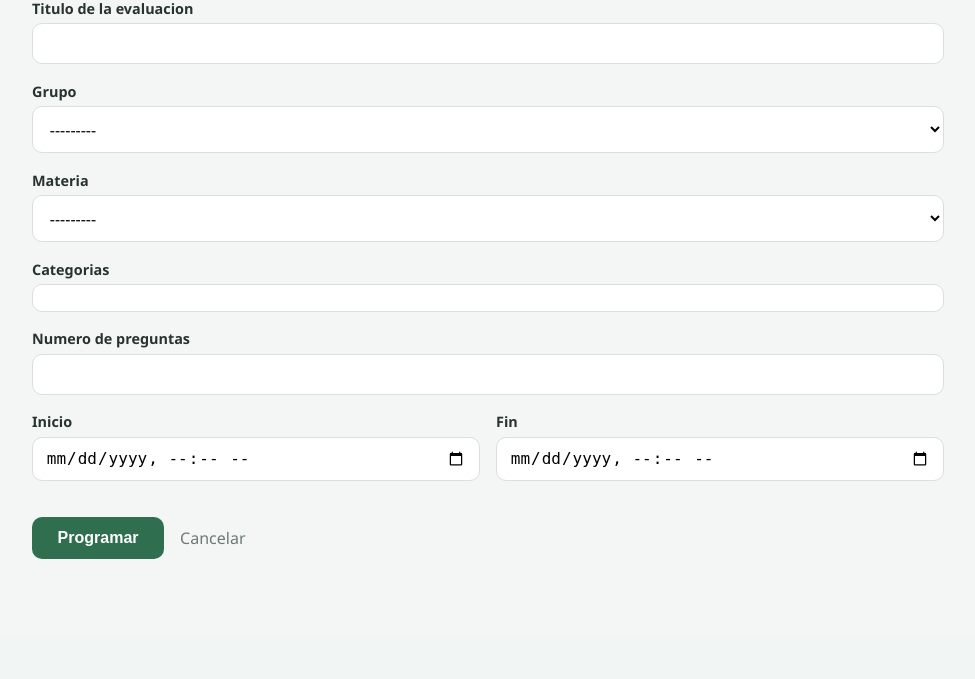
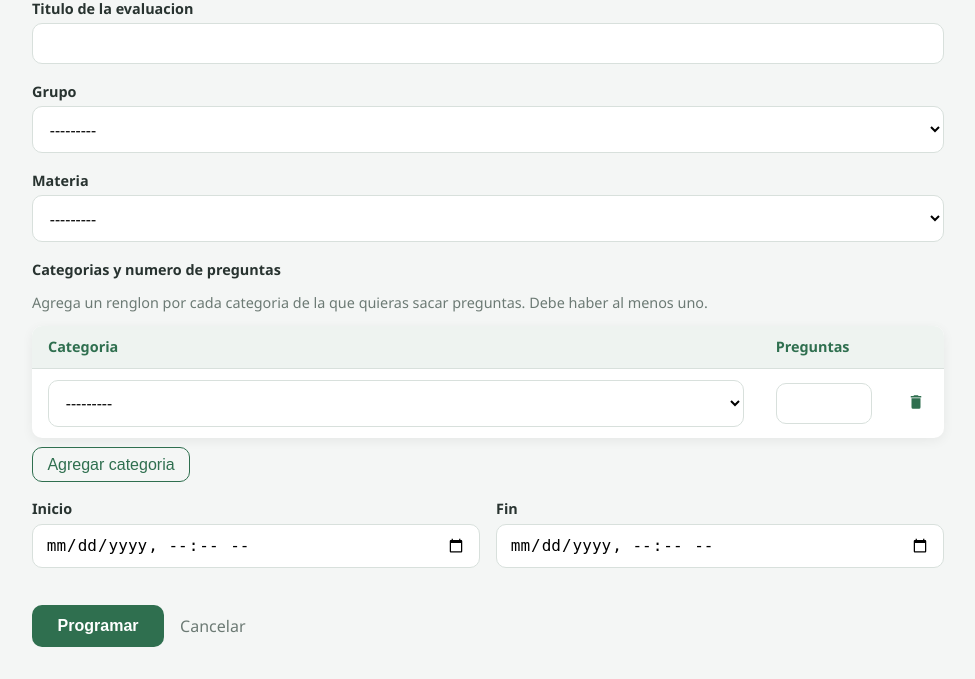
Before and after one commit to miguelmurillo17/edumetrica, a Django app: page /evaluaciones/nueva/ in a window 1280 px wide. Shown: the part 164-843 px from the top of the page, without its empty margins (152-1127 px from the left). Before the commit the page ends 723 px from the top, so only its background shows below. Run offline with Django 5.2, Linux system fonts and the light colour scheme; the visitor is signed in with stand-in values (Sample User, id 1); data that the repository does not hold is empty.

```diff
--- a/apps/evaluaciones/forms.py
+++ b/apps/evaluaciones/forms.py
@@ -1,10 +1,11 @@
-"""Formulario para que el profesor programe una evaluacion a un grupo."""
+"""Formularios para que el profesor programe una evaluacion a un grupo."""
 
 from django import forms
+from django.forms import inlineformset_factory, BaseInlineFormSet
 
 from apps.catalogo.models import Materia, Categoria, Pregunta
 
-from .models import Evaluacion
+from .models import Grupo, Evaluacion, CategoriaEvaluacion
 
 
 class EntradaFechaHora(forms.DateTimeInput):
@@ -16,38 +17,33 @@ class EntradaFechaHora(forms.DateTimeInput):
 
 
 class EvaluacionForm(forms.ModelForm):
-    """Recoge los datos de la evaluacion. Las preguntas se arman despues."""
+    """Recoge los datos generales. Las categorias van en su propia tabla."""
 
     class Meta:
         model = Evaluacion
-        fields = [
-            'titulo', 'grupo', 'materia', 'categorias',
-            'numero_preguntas', 'fecha_inicio', 'fecha_fin',
-        ]
+        fields = ['titulo', 'grupo', 'materia', 'fecha_inicio', 'fecha_fin']
         widgets = {
-            'categorias': forms.CheckboxSelectMultiple,
             'fecha_inicio': EntradaFechaHora,
             'fecha_fin': EntradaFechaHora,
         }
 
-    def __init__(self, *args, profesor=None, **kwargs):
+    def __init__(self, *args, usuario=None, **kwargs):
         super().__init__(*args, **kwargs)
 
         # El profesor solo puede programar a los grupos que tiene asignados.
-        if profesor is not None:
-            self.fields['grupo'].queryset = profesor.grupos_asignados.filter(activo=True)
+        # El superusuario, que no tiene grupos, puede hacerlo a cualquiera.
+        grupos = Grupo.objects.filter(activo=True)
+        if usuario is not None and usuario.es_profesor:
+            grupos = grupos.filter(profesores=usuario)
+        self.fields['grupo'].queryset = grupos
 
         self.fields['materia'].queryset = Materia.objects.filter(activa=True)
-        self.fields['categorias'].queryset = (
-            Categoria.objects.filter(activa=True).select_related('materia')
-        )
 
         # Los selectores de fecha entregan el dato en este formato.
         self.fields['fecha_inicio'].input_formats = ['%Y-%m-%dT%H:%M']
         self.fields['fecha_fin'].input_formats = ['%Y-%m-%dT%H:%M']
 
         self.fields['titulo'].label = 'Titulo de la evaluacion'
-        self.fields['numero_preguntas'].label = 'Numero de preguntas'
         self.fields['fecha_inicio'].label = 'Inicio'
         self.fields['fecha_fin'].label = 'Fin'
 
@@ -55,32 +51,93 @@ class EvaluacionForm(forms.ModelForm):
         datos = super().clean()
         inicio = datos.get('fecha_inicio')
         fin = datos.get('fecha_fin')
-        materia = datos.get('materia')
-        categorias = datos.get('categorias')
-        numero = datos.get('numero_preguntas')
 
         # La evaluacion no puede terminar antes de empezar.
         if inicio and fin and fin <= inicio:
             self.add_error('fecha_fin', 'La fecha de fin debe ser posterior a la de inicio.')
 
-        # Las categorias elegidas deben ser de la materia seleccionada.
-        if materia and categorias:
-            ajenas = [c for c in categorias if c.materia_id != materia.id]
-            if ajenas:
-                self.add_error(
-                    'categorias',
-                    'Todas las categorias deben pertenecer a la materia elegida.',
+        return datos
+
+
+class CategoriaEvaluacionForm(forms.ModelForm):
+    """Un renglon de la tabla: una categoria y cuantas preguntas se toman."""
+
+    class Meta:
+        model = CategoriaEvaluacion
+        fields = ['categoria', 'numero_preguntas']
+
+    def __init__(self, *args, **kwargs):
+        super().__init__(*args, **kwargs)
+        self.fields['categoria'].queryset = (
+            Categoria.objects.filter(activa=True).select_related('materia')
+        )
+        self.fields['numero_preguntas'].widget.attrs['min'] = 1
+
+
+class BaseCategoriasFormSet(BaseInlineFormSet):
+    """Valida los renglones de categorias de la evaluacion.
+
+    La materia se asigna desde la vista antes de validar, porque vive en el
+    otro formulario y hace falta para revisar que las categorias le toquen.
+    """
+
+    materia = None
+
+    def clean(self):
+        super().clean()
+        if any(self.errors):
+            return
+
+        renglones = []
+        for formulario in self.forms:
+            datos = formulario.cleaned_data
+            # Los renglones vacios o marcados para borrar no cuentan.
+            if not datos or datos.get('DELETE'):
+                continue
+            if datos.get('categoria') is None:
+                continue
+            renglones.append(datos)
+
+        if not renglones:
+            raise forms.ValidationError(
+                'Debes agregar al menos una categoria con su numero de preguntas.'
+            )
+
+        # Una misma categoria no se puede capturar dos veces.
+        elegidas = [datos['categoria'] for datos in renglones]
+        if len(elegidas) != len(set(elegidas)):
+            raise forms.ValidationError('Hay categorias repetidas en la tabla.')
+
+        for datos in renglones:
+            categoria = datos['categoria']
+            numero = datos.get('numero_preguntas')
+
+            # Todas las categorias deben ser de la materia elegida.
+            if self.materia is not None and categoria.materia_id != self.materia.id:
+                raise forms.ValidationError(
+                    f'La categoria {categoria.nombre} no pertenece a la materia elegida.'
                 )
 
-        # Debe haber suficientes preguntas para armar la evaluacion.
-        if categorias and numero:
-            disponibles = Pregunta.objects.filter(
-                activa=True, categoria__in=categorias
-            ).count()
-            if disponibles < numero:
-                self.add_error(
-                    'numero_preguntas',
-                    f'Solo hay {disponibles} preguntas disponibles en las categorias elegidas.',
+            if not numero or numero < 1:
+                raise forms.ValidationError(
+                    f'La categoria {categoria.nombre} debe pedir al menos una pregunta.'
                 )
 
-        return datos
+            # Debe haber preguntas suficientes en el banco.
+            disponibles = Pregunta.objects.filter(activa=True, categoria=categoria).count()
+            if disponibles < numero:
+                raise forms.ValidationError(
+                    f'La categoria {categoria.nombre} solo tiene {disponibles} '
+                    f'preguntas disponibles.'
+                )
+
+
+# Tabla de categorias que se captura junto con la evaluacion.
+CategoriaEvaluacionFormSet = inlineformset_factory(
+    Evaluacion,
+    CategoriaEvaluacion,
+    form=CategoriaEvaluacionForm,
+    formset=BaseCategoriasFormSet,
+    extra=1,
+    can_delete=True,
+)
--- a/apps/evaluaciones/views.py
+++ b/apps/evaluaciones/views.py
@@ -10,7 +10,7 @@ from apps.usuarios.decoradores import roles_permitidos
 from apps.catalogo.models import Pregunta
 
 from .models import Grupo, Evaluacion, IntentoEvaluacion
-from .forms import EvaluacionForm
+from .forms import EvaluacionForm, CategoriaEvaluacionFormSet
 
 
 @login_required
@@ -151,25 +151,42 @@ def finalizar_evaluacion(request, evaluacion_id):
 def crear_evaluacion(request):
     """Programa una evaluacion y arma el conjunto de preguntas al azar."""
     if request.method == 'POST':
-        formulario = EvaluacionForm(request.POST, profesor=request.user)
-        if formulario.is_valid():
+        formulario = EvaluacionForm(request.POST, usuario=request.user)
+        filas = CategoriaEvaluacionFormSet(request.POST)
+
+        # La materia vive en el otro formulario, pero la tabla la necesita
+        # para revisar que las categorias capturadas le correspondan.
+        formulario_valido = formulario.is_valid()
+        filas.materia = formulario.cleaned_data.get('materia') if formulario_valido else None
+
+        if formulario_valido and filas.is_valid():
             evaluacion = formulario.save(commit=False)
             evaluacion.profesor = request.user
             evaluacion.save()
-            # Guarda las categorias elegidas en el formulario.
-            formulario.save_m2m()
 
-            # Se eligen al azar las preguntas entre las categorias elegidas.
-            preguntas = list(
-                Pregunta.objects
-                .filter(activa=True, categoria__in=evaluacion.categorias.all())
-                .order_by('?')[:evaluacion.numero_preguntas]
-            )
+            # Guarda los renglones de categorias con su numero de preguntas.
+            filas.instance = evaluacion
+            filas.save()
+
+            # Por cada categoria se toman al azar las preguntas que pidio.
+            preguntas = []
+            for fila in evaluacion.categorias_elegidas.all():
+                preguntas += list(
+                    Pregunta.objects
+                    .filter(activa=True, categoria=fila.categoria)
+                    .order_by('?')[:fila.numero_preguntas]
+                )
             evaluacion.preguntas.set(preguntas)
+
+            # El total de la evaluacion es la suma de todos los renglones.
+            evaluacion.numero_preguntas = len(preguntas)
+            evaluacion.save(update_fields=['numero_preguntas'])
 
             messages.success(request, 'La evaluacion se programo correctamente.')
             return redirect('evaluaciones:lista_evaluaciones')
     else:
-        formulario = EvaluacionForm(profesor=request.user)
+        formulario = EvaluacionForm(usuario=request.user)
+        filas = CategoriaEvaluacionFormSet()
 
-    return render(request, 'evaluaciones/crear_evaluacion.html', {'formulario': formulario})
+    contexto = {'formulario': formulario, 'filas': filas}
+    return render(request, 'evaluaciones/crear_evaluacion.html', contexto)
--- a/apps/usuarios/models.py
+++ b/apps/usuarios/models.py
@@ -78,6 +78,9 @@ class Persona(AbstractBaseUser, PermissionsMixin):
 
     # El correo reemplaza al nombre de usuario para iniciar sesion.
     USERNAME_FIELD = 'correo'
+    # Django manda aqui el mensaje para restablecer la contrasena. Sin esto
+    # buscaria un campo llamado "email", que este modelo no tiene.
+    EMAIL_FIELD = 'correo'
     REQUIRED_FIELDS = ['nombre', 'apellido']
 
     class Meta:
--- a/apps/usuarios/urls.py
+++ b/apps/usuarios/urls.py
@@ -1,10 +1,10 @@
 """Rutas de acceso al sistema."""
 
-from django.urls import path
+from django.urls import path, reverse_lazy
 from django.contrib.auth import views as vistas_auth
 
 from . import views
-from .forms import FormularioInicioSesion
+from .forms import FormularioInicioSesion, FormularioCorreoRestablecer, FormularioNuevaContrasena
 
 app_name = 'usuarios'
 
@@ -25,6 +25,43 @@ urlpatterns = [
         vistas_auth.LogoutView.as_view(),
         name='cerrar_sesion',
     ),
+    # Restablecimiento de la contrasena en cuatro pasos: se pide el correo,
+    # se avisa que ya se mando, se captura la contrasena nueva y se confirma.
+    path(
+        'restablecer/',
+        vistas_auth.PasswordResetView.as_view(
+            template_name='usuarios/restablecer_solicitar.html',
+            email_template_name='usuarios/correo_restablecer.txt',
+            subject_template_name='usuarios/correo_restablecer_asunto.txt',
+            form_class=FormularioCorreoRestablecer,
+            success_url=reverse_lazy('usuarios:restablecer_enviado'),
+        ),
+        name='restablecer',
+    ),
+    path(
+        'restablecer/enviado/',
+        vistas_auth.PasswordResetDoneView.as_view(
+            template_name='usuarios/restablecer_enviado.html',
+        ),
+        name='restablecer_enviado',
+    ),
+    path(
+        'restablecer/<uidb64>/<token>/',
+        vistas_auth.PasswordResetConfirmView.as_view(
+            template_name='usuarios/restablecer_nueva.html',
+            form_class=FormularioNuevaContrasena,
+            success_url=reverse_lazy('usuarios:restablecer_listo'),
+        ),
+        name='restablecer_confirmar',
+    ),
+    path(
+        'restablecer/listo/',
+        vistas_auth.PasswordResetCompleteView.as_view(
+            template_name='usuarios/restablecer_listo.html',
+        ),
+        name='restablecer_listo',
+    ),
+
     # Punto de entrada que reparte a cada quien a su panel.
     path('', views.inicio, name='inicio'),
 ]
--- a/static/css/estilos.css
+++ b/static/css/estilos.css
@@ -657,8 +657,9 @@ li.error .marca-resultado {
     margin-top: 0.4rem;
 }
 
-/* Boton de icono para las acciones de los listados (por ahora, editar).
-   Se ve como el lapiz solo, en el verde de la marca. */
+/* Boton de icono para las acciones de los listados: editar, quitar, etc.
+   Se ve solo el icono en el verde de la marca. Sirve igual en una liga que
+   en un boton, por eso se le quita el aspecto que el navegador les pone. */
 .boton-icono {
     display: inline-flex;
     align-items: center;
@@ -668,6 +669,11 @@ li.error .marca-resultado {
     padding: 0.2rem;
     border-radius: var(--radio);
     line-height: 0;
+    background: none;
+    border: none;
+    appearance: none;
+    font: inherit;
+    cursor: pointer;
 }
 
 .boton-icono:hover {
@@ -678,3 +684,50 @@ li.error .marca-resultado {
 .columna-icono {
     width: 3rem;
 }
+
+/* Tabla de categorias con su numero de preguntas en la evaluacion */
+.tabla-categorias select,
+.tabla-categorias input[type="number"] {
+    width: 100%;
+    margin: 0;
+}
+
+.tabla-categorias .columna-numero {
+    width: 8rem;
+}
+
+/* La casilla de borrar de Django se esconde: el renglon se quita con el
+   boton del bote de basura, que es el que la marca. */
+.casilla-borrar {
+    display: none;
+}
+
+.boton-secundario {
+    background: none;
+    border: 1px solid var(--color-principal);
+    color: var(--color-principal);
+    padding: 0.45rem 0.9rem;
+    border-radius: var(--radio);
+    cursor: pointer;
+    margin-top: 0.6rem;
+}
+
+.boton-secundario:hover {
+    background-color: rgba(47, 111, 79, 0.12);
+}
+
+/* Enlace al pie de las pantallas de acceso y de restablecer contrasena */
+.pie-acceso {
+    text-align: center;
+    margin-top: 1.2rem;
+    margin-bottom: 0;
+}
+
+.pie-acceso a {
+    color: var(--color-principal);
+    text-decoration: none;
+}
+
+.pie-acceso a:hover {
+    text-decoration: underline;
+}
--- a/templates/evaluaciones/crear_evaluacion.html
+++ b/templates/evaluaciones/crear_evaluacion.html
@@ -1,6 +1,7 @@
 {% extends 'base.html' %}
 
 {% block titulo %}Programar evaluacion - Edumetrica{% endblock %}
+
 
 {% block contenido %}
 <section class="panel">
@@ -32,15 +33,70 @@
         </div>
 
         <div class="campo">
-            <label>{{ formulario.categorias.label }}</label>
-            <div class="lista-casillas">{{ formulario.categorias }}</div>
-            {{ formulario.categorias.errors }}
-        </div>
+            <label>Categorias y numero de preguntas</label>
+            <p class="ayuda">Agrega un renglon por cada categoria de la que quieras
+               sacar preguntas. Debe haber al menos uno.</p>
 
-        <div class="campo">
-            <label for="{{ formulario.numero_preguntas.id_for_label }}">{{ formulario.numero_preguntas.label }}</label>
-            {{ formulario.numero_preguntas }}
-            {{ formulario.numero_preguntas.errors }}
+            {% if filas.non_form_errors %}
+            <div class="aviso-error">{{ filas.non_form_errors }}</div>
+            {% endif %}
+
+            {{ filas.management_form }}
+
+            <table class="tabla tabla-categorias">
+                <thead>
+                    <tr>
+                        <th>Categoria</th>
+                        <th class="columna-numero">Preguntas</th>
+                        <th class="columna-icono"></th>
+                    </tr>
+                </thead>
+                <tbody id="renglones-categorias">
+                    {% for fila in filas %}
+                    <tr class="renglon-categoria">
+                        {{ fila.id }}
+                        <td>
+                            {{ fila.categoria }}
+                            {{ fila.categoria.errors }}
+                        </td>
+                        <td>
+                            {{ fila.numero_preguntas }}
+                            {{ fila.numero_preguntas.errors }}
+                        </td>
+                        <td>
+                            <span class="casilla-borrar">{{ fila.DELETE }}</span>
+                            <button type="button" class="boton-icono boton-quitar"
+                                    title="Quitar" aria-label="Quitar">
+                                <svg viewBox="0 0 24 24" width="18" height="18" fill="currentColor" aria-hidden="true">
+                                    <path d="M6 19a2 2 0 0 0 2 2h8a2 2 0 0 0 2-2V7H6v12zM19 4h-3.5l-1-1h-5l-1 1H5v2h14V4z"/>
+                                </svg>
+                            </button>
+                        </td>
+                    </tr>
+                    {% endfor %}
+                </tbody>
+            </table>
+
+            <button type="button" class="boton-secundario" id="agregar-categoria">
+                Agregar categoria
+            </button>
+
+            {# Molde que copia el navegador cada vez que se agrega un renglon. #}
+            <template id="molde-categoria">
+                <tr class="renglon-categoria">
+                    <td>{{ filas.empty_form.categoria }}</td>
+                    <td>{{ filas.empty_form.numero_preguntas }}</td>
+                    <td>
+                        <span class="casilla-borrar">{{ filas.empty_form.DELETE }}</span>
+                        <button type="button" class="boton-icono boton-quitar"
+                                title="Quitar" aria-label="Quitar">
+                            <svg viewBox="0 0 24 24" width="18" height="18" fill="currentColor" aria-hidden="true">
+                                <path d="M6 19a2 2 0 0 0 2 2h8a2 2 0 0 0 2-2V7H6v12zM19 4h-3.5l-1-1h-5l-1 1H5v2h14V4z"/>
+                            </svg>
+                        </button>
+                    </td>
+                </tr>
+            </template>
         </div>
 
         <div class="fila-doble">
@@ -63,3 +119,44 @@
     </form>
 </section>
 {% endblock %}
+
+{% block scripts %}
+<script>
+    // Maneja la tabla de categorias: agregar renglones nuevos y quitar los
+    // capturados. Django numera los renglones con el prefijo "categorias_elegidas".
+    (function () {
+        const cuerpo = document.getElementById('renglones-categorias');
+        const molde = document.getElementById('molde-categoria');
+        const total = document.getElementById('id_categorias_elegidas-TOTAL_FORMS');
+
+        function conectarQuitar(renglon) {
+            const boton = renglon.querySelector('.boton-quitar');
+            if (!boton) {
+                return;
+            }
+            boton.addEventListener('click', function () {
+                const casilla = renglon.querySelector('input[type=checkbox][name$="-DELETE"]');
+                if (casilla) {
+                    // Al renglon que ya estaba guardado se le marca el borrado
+                    // y se esconde, para no descuadrar la numeracion de Django.
+                    casilla.checked = true;
+                }
+                renglon.hidden = true;
+            });
+        }
+
+        document.querySelectorAll('.renglon-categoria').forEach(conectarQuitar);
+
+        document.getElementById('agregar-categoria').addEventListener('click', function () {
+            const indice = parseInt(total.value, 10);
+            const html = molde.innerHTML.replace(/__prefix__/g, indice);
+            const contenedor = document.createElement('tbody');
+            contenedor.innerHTML = html.trim();
+            const renglon = contenedor.firstElementChild;
+            cuerpo.appendChild(renglon);
+            conectarQuitar(renglon);
+            total.value = indice + 1;
+        });
+    })();
+</script>
+{% endblock %}
--- /dev/null
+++ b/templates/usuarios/correo_restablecer_asunto.txt
@@ -0,0 +1 @@
+Restablece tu contrasena de Edumetrica
--- a/templates/usuarios/inicio_sesion.html
+++ b/templates/usuarios/inicio_sesion.html
@@ -25,5 +25,9 @@
         </div>
         <button type="submit" class="boton-principal">Entrar</button>
     </form>
+
+    <p class="pie-acceso">
+        <a href="{% url 'usuarios:restablecer' %}">Olvide mi contrasena</a>
+    </p>
 </div>
 {% endblock %}
```
Also changed, not shown: apps/evaluaciones/admin.py (+9 -2 lines), apps/evaluaciones/models.py (+34 -6 lines), apps/reportes/management/commands/datos_demo.py (+21 -3 lines), apps/usuarios/forms.py (+23 -1 lines), apps/usuarios/validadores.py (added, +79 -0 lines), config/settings.py (+22 -4 lines), templates/usuarios/correo_restablecer.txt (added, +13 -0 lines), templates/usuarios/restablecer_enviado.html (added, +18 -0 lines), templates/usuarios/restablecer_listo.html (added, +16 -0 lines), templates/usuarios/restablecer_nueva.html (added, +47 -0 lines), templates/usuarios/restablecer_solicitar.html (added, +24 -0 lines), apps/evaluaciones/migrations/0004_categorias_con_numero_de_preguntas.py (added).
